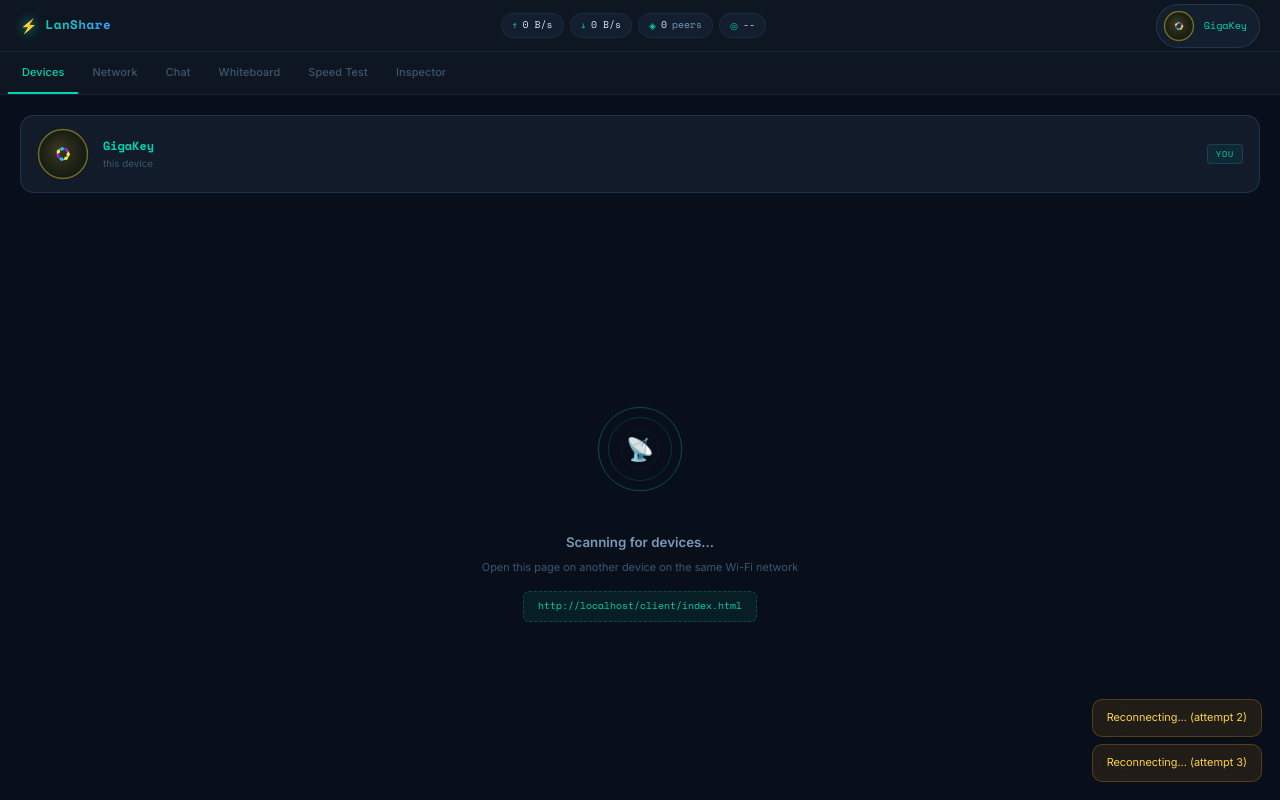
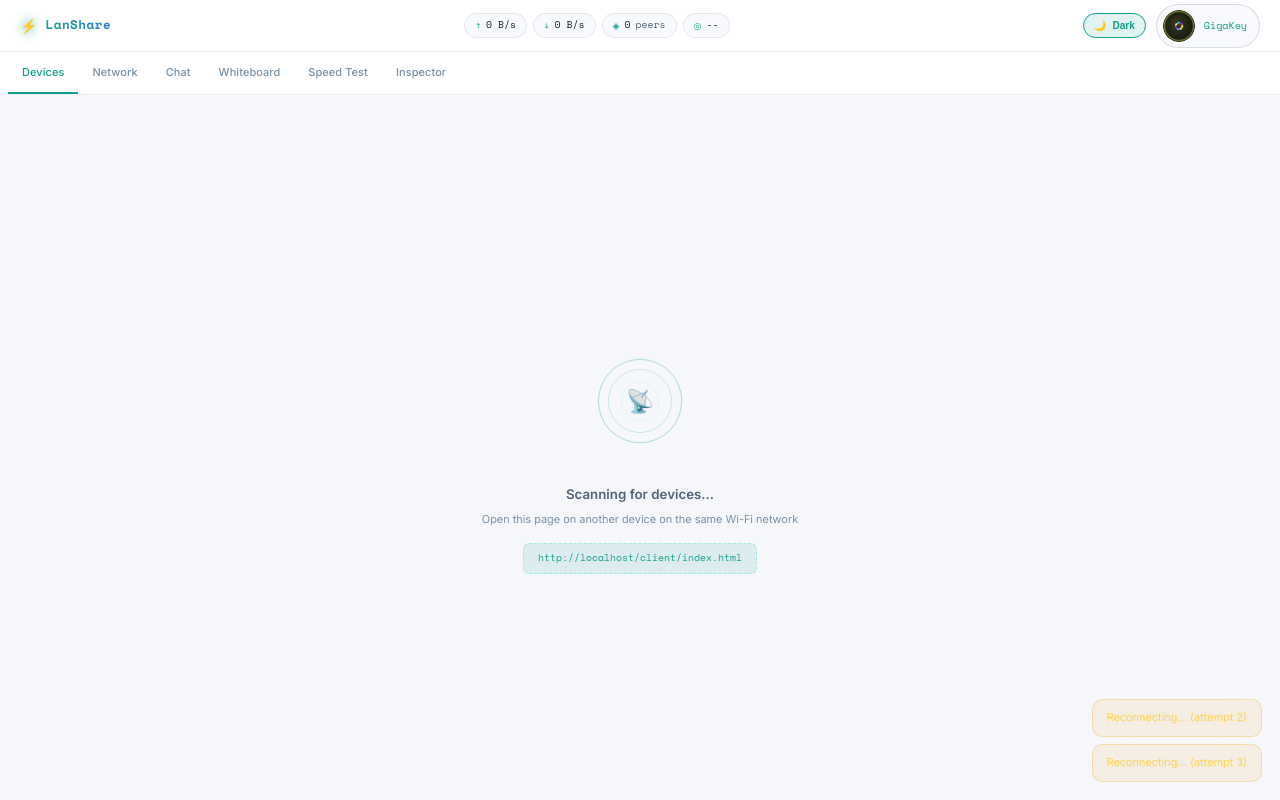
Before and after one commit to shirkerohit/lanshare, a website: page client/index.html in a window 1280 px wide. Drawn offline with nearby package versions, Linux system fonts and the light colour scheme.

Commit message:
light theme changes

```diff
--- a/client/index.html
+++ b/client/index.html
@@ -5,6 +5,19 @@
   <meta charset="UTF-8" />
   <meta name="viewport" content="width=device-width, initial-scale=1.0" />
   <title>LanShare — Instant Device File Transfer</title>
+  <script>
+    (function () {
+      try {
+        const stored = localStorage.getItem('lanshare_theme');
+        const prefersLight = window.matchMedia && window.matchMedia('(prefers-color-scheme: light)').matches;
+        const theme = stored || (prefersLight ? 'light' : 'dark');
+        document.documentElement.setAttribute('data-theme', theme);
+        document.body?.setAttribute('data-theme', theme);
+      } catch (e) {
+        document.documentElement.setAttribute('data-theme', 'dark');
+      }
+    })();
+  </script>
   <link rel="stylesheet" href="styles.css" />
   <link rel="preconnect" href="https://fonts.googleapis.com" />
   <link
@@ -38,6 +51,10 @@
         </div>
       </div>
       <div class="header-right">
+        <button id="theme-toggle" class="theme-toggle" type="button" aria-label="Toggle theme" title="Toggle theme">
+          <span class="theme-toggle-icon">☀</span>
+          <span class="theme-toggle-label">Light</span>
+        </button>
         <div class="self-identity">
           <canvas id="self-avatar" width="32" height="32"></canvas>
           <span id="self-name">--</span>
@@ -62,7 +79,7 @@
 
       <!-- DEVICES -->
       <div class="panel active" id="panel-devices">
-        <div class="local-bar">
+        <!-- <div class="local-bar">
           <canvas class="avatar-canvas" id="local-avatar" width="52"
             height="52"></canvas>
           <div class="local-info">
@@ -70,7 +87,7 @@
             <div class="local-sub">this device</div>
           </div>
           <div class="local-badge">YOU</div>
-        </div>
+        </div> -->
 
         <section id="manual-pairing" class="manual-pairing hidden">
           <div class="manual-head">
@@ -82,7 +99,7 @@
 
           <div class="manual-col">
             <div class="manual-title">Your Code</div>
-            <button id="manual-create-code" class="manual-btn">Create
+            <button id="manual-create-code" class="manual-btn">Generate
               Code</button>
             <textarea id="manual-code" readonly
               placeholder="Your connection code appears here"></textarea>
@@ -91,7 +108,7 @@
           </div>
 
           <div class="manual-col">
-            <div class="manual-title">Have A Code?</div>
+            <div class="manual-title">Other Device Code</div>
             <textarea id="manual-remote"
               placeholder="Paste the other device's code here"></textarea>
             <button id="manual-connect-code" class="manual-btn">Connect</button>
--- a/client/styles.css
+++ b/client/styles.css
@@ -37,6 +37,9 @@
   --text-mid: #7a9ab8;
   --text-lo: #3d566e;
 
+  /* Canvas surfaces */
+  --wb-canvas-bg: #060c14;
+
   /* Typography */
   --font-ui: 'Inter', system-ui, -apple-system, sans-serif;
   --font-mono: 'Space Mono', 'Courier New', monospace;
@@ -46,6 +49,34 @@
   --r-md: 10px;
   --r-lg: 14px;
   --r-xl: 18px;
+}
+
+:root[data-theme='light'],
+body[data-theme='light'] {
+  --bg-base: #f5f7fb;
+  --bg-surface: #ffffff;
+  --bg-raised: #f7f9fd;
+  --bg-input: #f3f6fb;
+  --bg-card: #ffffff;
+  --bg-card-h: #f0f4fb;
+  --border: rgba(15, 23, 42, 0.08);
+  --border-soft: rgba(15, 23, 42, 0.06);
+  --border-med: rgba(15, 23, 42, 0.12);
+  --border-focus: rgba(0, 160, 140, 0.45);
+  --teal: #0f9f8b;
+  --teal-dim: rgba(15, 159, 139, 0.12);
+  --teal-glow: rgba(15, 159, 139, 0.1);
+  --blue: #2f7fe0;
+  --blue-dim: rgba(47, 127, 224, 0.12);
+  --indigo: #6c63ff;
+  --green: #12a66c;
+  --green-glow: rgba(18, 166, 108, 0.16);
+  --amber: #c07a00;
+  --red: #d44747;
+  --text-hi: #102033;
+  --text-mid: #506275;
+  --text-lo: #7890a3;
+  --wb-canvas-bg: #f8fbff;
 }
 
 /* ── RESET ── */
@@ -67,6 +98,7 @@ body {
   font-size: 14px;
   line-height: 1.5;
   -webkit-font-smoothing: antialiased;
+  transition: background-color 0.2s ease, color 0.2s ease;
 }
 
 /* ── APP SHELL ── */
@@ -148,7 +180,35 @@ body {
 
 .header-right {
   display: flex;
+  align-items: center;
   justify-content: flex-end;
+  gap: 10px;
+}
+
+.theme-toggle {
+  display: inline-flex;
+  align-items: center;
+  gap: 6px;
+  padding: 6px 10px;
+  border-radius: 999px;
+  border: 1px solid var(--border-med);
+  background: var(--bg-raised);
+  color: var(--text-mid);
+  cursor: pointer;
+  font-size: 0.72rem;
+  font-weight: 600;
+  transition: border-color 0.2s ease, color 0.2s ease, background-color 0.2s ease;
+}
+
+.theme-toggle:hover {
+  border-color: var(--teal);
+  color: var(--text-hi);
+}
+
+.theme-toggle.active {
+  background: var(--teal-dim);
+  color: var(--teal);
+  border-color: var(--teal);
 }
 
 .self-identity {
@@ -1131,7 +1191,7 @@ input[type=range] {
   flex: 1;
   overflow: hidden;
   cursor: crosshair;
-  background: #060c14;
+  background: var(--wb-canvas-bg);
 }
 
 .wb-container canvas {
--- a/client/ui.js
+++ b/client/ui.js
@@ -10,6 +10,7 @@ class UI {
     this.speedTestHistory = [];
     this.packetCount = 0;
     this.staticMode = false;
+    this.theme = 'dark';
     this.pairingExpanded = window.innerWidth > 640;
   }
 
@@ -17,6 +18,7 @@ class UI {
     this.local = localIdentity;
     this._renderLocal();
     this._bindTabs();
+    this._bindThemeToggle();
     this._bindDragDrop();
     this._bindFileInput();
     this._bindChatInput();
@@ -26,6 +28,43 @@ class UI {
     this._restoreManualState();
     this._applyPairingPanelState();
     this.switchTab(this.activePanel);
+  }
+
+  _bindThemeToggle() {
+    const toggle = document.getElementById('theme-toggle');
+    if (!toggle) return;
+
+    toggle.addEventListener('click', () => this.toggleTheme());
+    this._applyTheme();
+  }
+
+  toggleTheme() {
+    const nextTheme = this.theme === 'light' ? 'dark' : 'light';
+    this.setTheme(nextTheme);
+  }
+
+  setTheme(theme) {
+    this.theme = theme === 'light' ? 'light' : 'dark';
+    document.body.dataset.theme = this.theme;
+    document.documentElement.dataset.theme = this.theme;
+    localStorage.setItem('lanshare_theme', this.theme);
+
+    const toggle = document.getElementById('theme-toggle');
+    if (toggle) {
+      const icon = toggle.querySelector('.theme-toggle-icon');
+      const label = toggle.querySelector('.theme-toggle-label');
+      if (icon) icon.textContent = this.theme === 'light' ? '🌙' : '☀';
+      if (label) label.textContent = this.theme === 'light' ? 'Dark' : 'Light';
+      toggle.classList.toggle('active', this.theme === 'light');
+      toggle.setAttribute('aria-pressed', String(this.theme === 'light'));
+    }
+  }
+
+  _applyTheme() {
+    const stored = localStorage.getItem('lanshare_theme');
+    const prefersLight = window.matchMedia && window.matchMedia('(prefers-color-scheme: light)').matches;
+    const theme = stored || (prefersLight ? 'light' : 'dark');
+    this.setTheme(theme);
   }
 
   // ── LOCAL DEVICE ─────────────────────────────
```
Also changed, not shown: package.json (+7 -1 lines).
